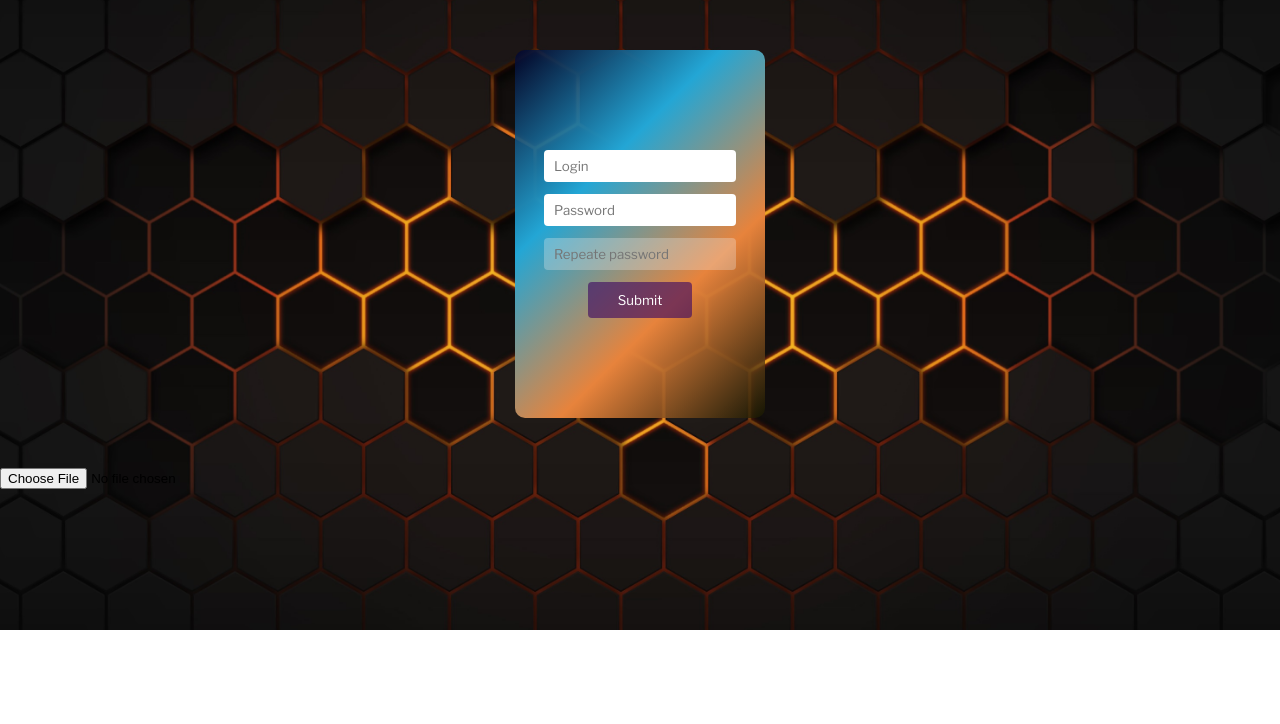
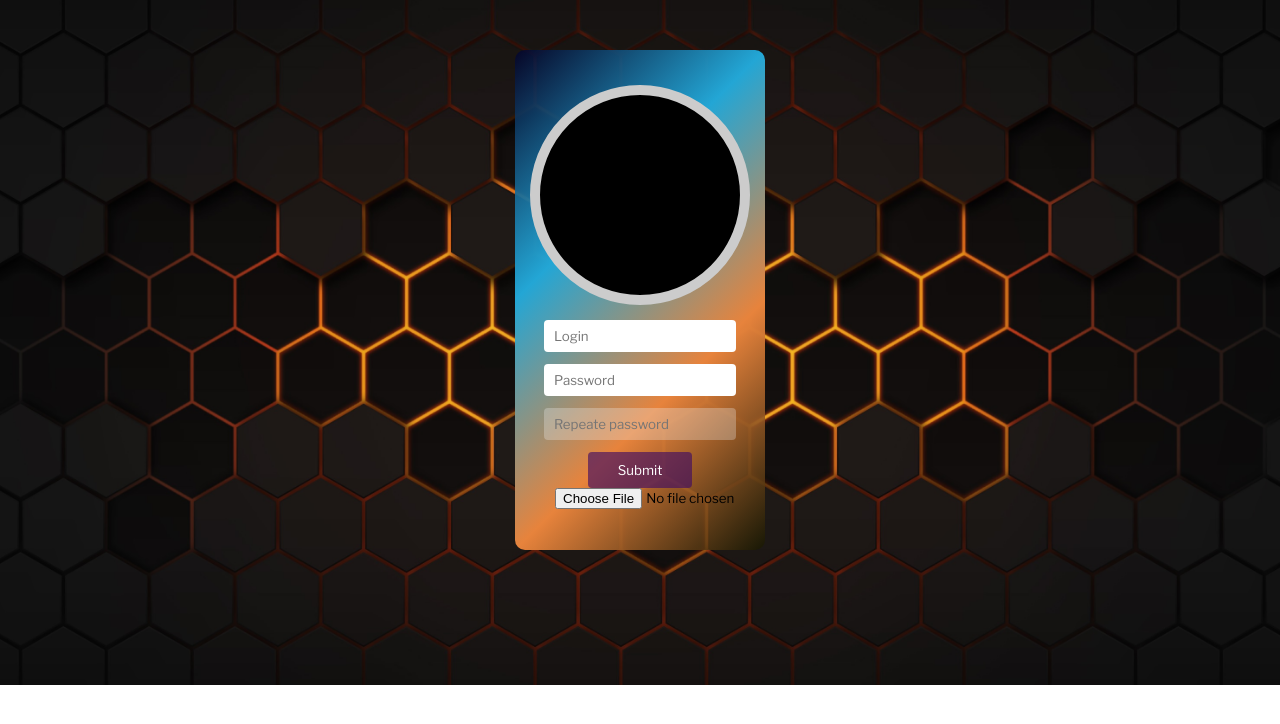
Before and after one commit to Igrey1321/signup, a website: page index.html in a window 1280 px wide. Drawn offline with nearby package versions, Linux system fonts and the light colour scheme; no server answers.

Commit message:
Add avatar

```diff
--- a/css/style.css
+++ b/css/style.css
@@ -64,7 +64,7 @@ body {
 .container {
     max-width: 250px;
     margin: 50px auto;
-    padding: 100px 0;
+    padding: 20px 0;
     text-align:center;
     background: linear-gradient(-45deg, #151700c4, #e7833c, #23A6D5, #02022bd1);
     border-radius: 10px;
@@ -105,3 +105,33 @@ input:focus:-ms-input-placeholder {
     background: #f9bcbc;
     color: #052a42;
 }
+.container_img {
+    position: relative;
+    width: 200px;
+    height: 200px;
+    margin: 15px;
+    border: 10px solid #CCC;
+    border-radius: 50%;
+    background-color: #000;
+}
+.container_img_center {
+    position: absolute;
+    top: 50%;
+    left: 50%;
+    width: 200px;
+    height: 200px;
+    margin: -100px 0 0 -100px;
+    overflow: hidden;
+    border-radius: 50%;
+}
+.container_img_center span {
+    position: absolute;
+    width: 1000em;
+    height: 100%;
+    margin-left: -500em;
+}
+.container_img_center span img {
+    height: 100%;
+    vertical-align: bottom;
+    opacity:0;
+}
--- a/index.html
+++ b/index.html
@@ -10,6 +10,13 @@
 </head>
 <body>
     <div class="container">
+        <div class="container_img">
+            <div class="container_img_center">
+                <span>
+                    <img id ="avatar" src="#" alt="Avatar">
+                </span>
+            </div>
+        </div>
         <div>
             <input type="text" id="login" placeholder="Login">
         </div>
@@ -22,6 +29,9 @@
         <div>
             <button id="submit">Submit</button>
         </div>
+        <div>
+            <input id="get_avatar" type="file">
+        </div>
     </div>
     <script src="js/app.js"></script>
 </body>
--- a/js/app.js
+++ b/js/app.js
@@ -55,14 +55,10 @@ submit.onclick = function (event) {
 }
 
 // Photo
-const avatar = document.body.appendChild(
-    document.createElement('input')
-)
+const avatar = document.getElementById ('get_avatar')
 
-const img = document.body.appendChild (
-    document.createElement ('img')
-)
-avatar.type = 'file'
+const img = document.getElementById ('avatar')
+
 avatar.onchange = function (event) {
     img.src = URL
         .createObjectURL (event.target.files [0])
@@ -73,10 +69,11 @@ avatar.onchange = function (event) {
     const reader = new FileReader
     reader.onload = function (event) {
         img.src = data = event.target.result
+        img.style.opacity = ('1')
     }
     reader.readAsDataURL (event.target.files [0])
 }
-fetch ('https://garevna-rest-api.glitch.me/user/frodo')
+fetch (`https://garevna-rest-api.glitch.me/user/${login}`)
 
 const getUser = async (login) => {
     try {
```
